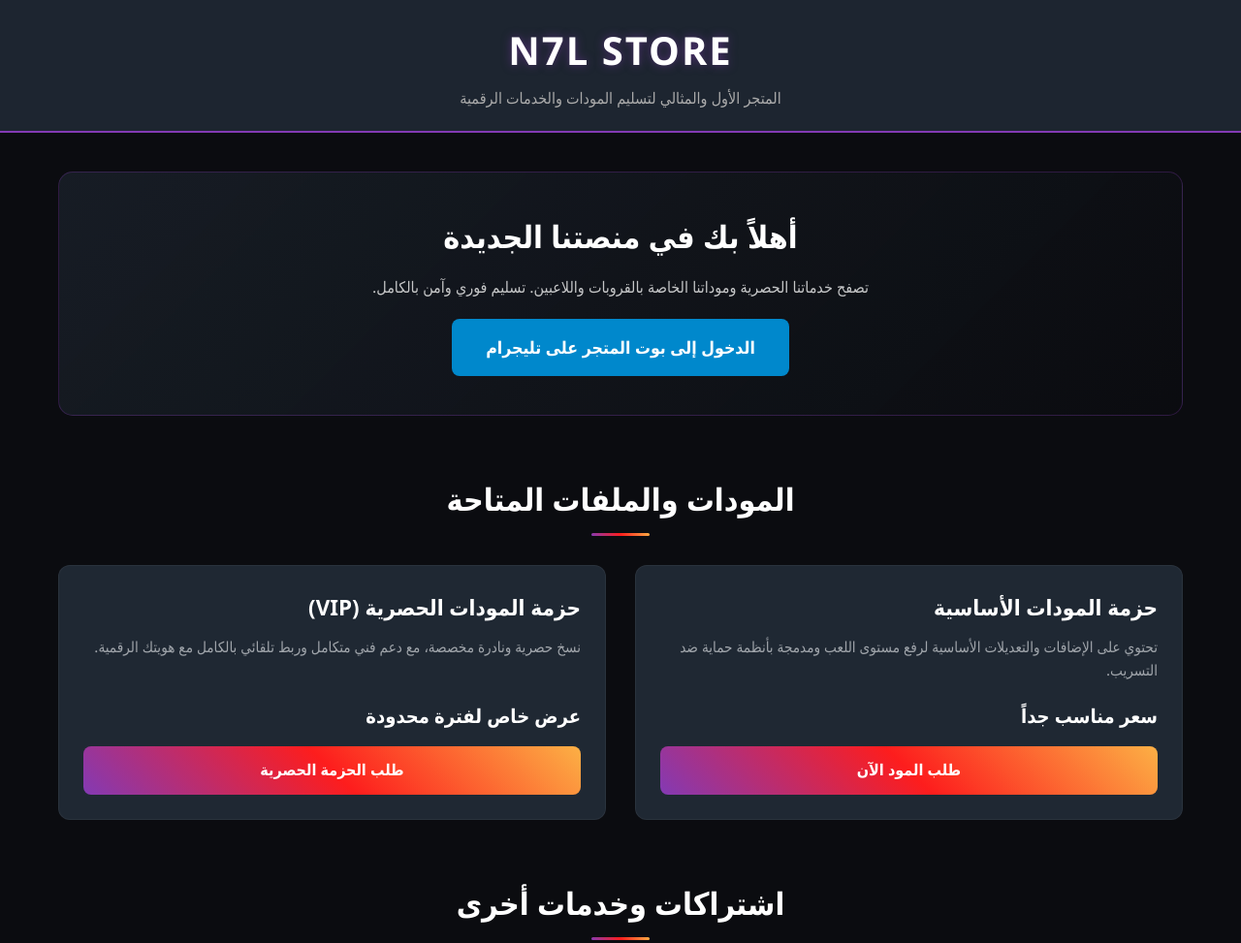
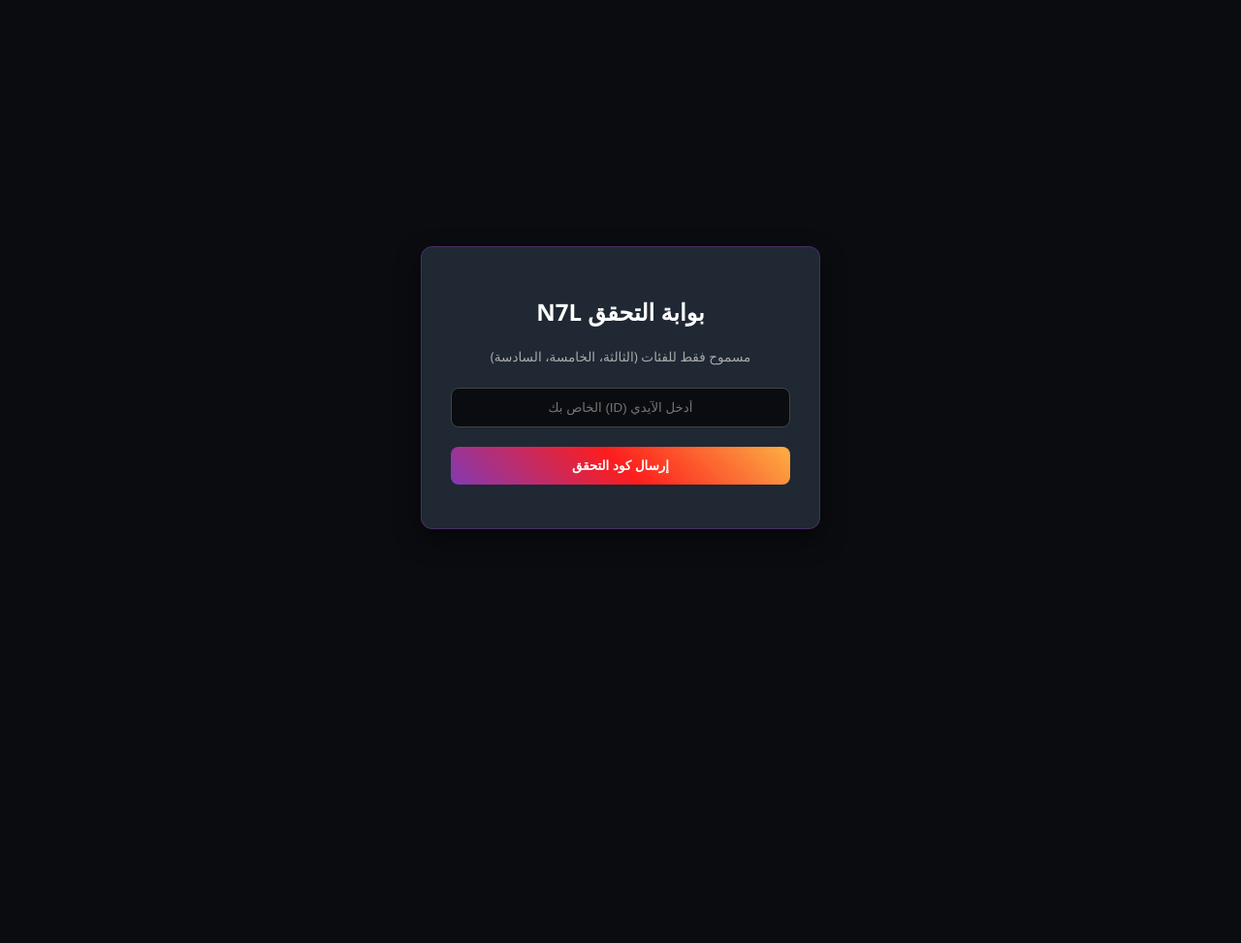
Before and after one commit to khldwf94-cyber/s1, a plain HTML site: page index.html in a window 1280 px wide. Shown: the top 973 px of the page at 97% size. After the commit the page ends 800 px from the top, so only its background shows below. Drawn offline with Linux system fonts and the light colour scheme.

Commit message:
Update index.html

```diff
--- a/index.html
+++ b/index.html
@@ -3,238 +3,133 @@
 <head>
     <meta charset="UTF-8">
     <meta name="viewport" content="width=device-width, initial-scale=1.0">
-    <title>N7L Store | متجر إن سفن إل</title>
+    <title>N7L Store | التحقق من الهوية</title>
     <style>
         :root {
             --bg-color: #0b0c10;
             --secondary-bg: #1f2833;
             --text-color: #c5c6c7;
-            --primary-color: #66fcf1;
             --accent-color: #833ab4;
             --gradient-accent: linear-gradient(45deg, #833ab4, #fd1d1d, #fcb045);
         }
-
-        * {
-            box-sizing: border-box;
-            margin: 0;
-            padding: 0;
-            font-family: 'Segoe UI', Tahoma, Geneva, Verdana, sans-serif;
-        }
-
         body {
             background-color: var(--bg-color);
             color: var(--text-color);
-            line-height: 1.6;
+            font-family: 'Segoe UI', sans-serif;
+            display: flex;
+            justify-content: center;
+            align-items: center;
+            height: 100vh;
+            margin: 0;
         }
-
-        header {
-            background-color: rgba(31, 40, 51, 0.95);
-            padding: 20px;
+        .login-box {
+            background-color: var(--secondary-bg);
+            padding: 30px;
+            border-radius: 12px;
+            border: 1px solid rgba(131, 58, 180, 0.4);
             text-align: center;
-            border-bottom: 2px solid var(--accent-color);
-            position: sticky;
-            top: 0;
-            z-index: 1000;
+            width: 350px;
+            box-shadow: 0 10px 25px rgba(0,0,0,0.5);
         }
-
-        header h1 {
+        h2 { color: #fff; margin-bottom: 20px; }
+        input {
+            width: 100%;
+            padding: 12px;
+            margin: 10px 0;
+            border-radius: 8px;
+            border: 1px solid #444;
+            background-color: #0b0c10;
             color: #fff;
-            font-size: 2.5rem;
-            letter-spacing: 2px;
-            text-shadow: 0 0 10px rgba(131, 58, 180, 0.5);
+            text-align: center;
+            box-sizing: border-box;
         }
-
-        header p {
-            color: #aaa;
-            font-size: 1rem;
-            margin-top: 5px;
-        }
-
-        .container {
-            max-width: 1200px;
-            margin: 40px auto;
-            padding: 0 20px;
-        }
-
-        .welcome-section {
-            text-align: center;
-            margin-bottom: 60px;
-            padding: 40px;
-            background: linear-gradient(135deg, rgba(31, 40, 51, 0.6), rgba(11, 12, 16, 0.8));
-            border-radius: 15px;
-            border: 1px solid rgba(131, 58, 180, 0.3);
-        }
-
-        .welcome-section h2 {
-            color: #fff;
-            font-size: 2rem;
-            margin-bottom: 15px;
-        }
-
-        .section-title {
-            text-align: center;
-            font-size: 2rem;
-            color: #fff;
-            margin-bottom: 30px;
-            position: relative;
-        }
-
-        .section-title::after {
-            content: '';
-            display: block;
-            width: 60px;
-            height: 3px;
-            background: var(--gradient-accent);
-            margin: 10px auto 0;
-            border-radius: 2px;
-        }
-
-        .grid {
-            display: grid;
-            grid-template-columns: repeat(auto-fit, minmax(280px, 1fr));
-            gap: 30px;
-            margin-bottom: 60px;
-        }
-
-        .card {
-            background-color: var(--secondary-bg);
-            border-radius: 12px;
-            overflow: hidden;
-            border: 1px solid rgba(255, 255, 255, 0.05);
-            transition: transform 0.3s, box-shadow 0.3s;
-            display: flex;
-            flex-direction: column;
-        }
-
-        .card:hover {
-            transform: translateY(-5px);
-            box-shadow: 0 10px 20px rgba(131, 58, 180, 0.2);
-            border-color: rgba(131, 58, 180, 0.5);
-        }
-
-        .card-body {
-            padding: 25px;
-            flex-grow: 1;
-            display: flex;
-            flex-direction: column;
-        }
-
-        .card-title {
-            color: #fff;
-            font-size: 1.4rem;
-            margin-bottom: 10px;
-        }
-
-        .card-text {
-            font-size: 0.95rem;
-            color: #a0a5ab;
-            margin-bottom: 20px;
-            flex-grow: 1;
-        }
-
-        .price {
-            font-size: 1.25rem;
-            color: #fff;
-            font-weight: bold;
-            margin-bottom: 15px;
-            display: block;
-        }
-
         .btn {
-            display: inline-block;
             background: var(--gradient-accent);
             color: #fff;
-            padding: 12px 20px;
-            text-align: center;
-            text-decoration: none;
+            border: none;
+            padding: 12px;
+            width: 100%;
             border-radius: 8px;
             font-weight: bold;
-            transition: opacity 0.2s;
             cursor: pointer;
-            border: none;
-            width: 100%;
+            margin-top: 10px;
         }
-
-        .btn:hover {
-            opacity: 0.9;
-        }
-
-        .btn-telegram {
-            background: #0088cc;
-            width: auto;
-            padding: 15px 35px;
-            font-size: 1.1rem;
-            margin-top: 20px;
-        }
-
-        footer {
-            text-align: center;
-            padding: 30px;
-            background-color: #050608;
-            color: #666;
-            font-size: 0.9rem;
-            border-top: 1px solid rgba(255, 255, 255, 0.05);
-        }
-
-        @media (max-width: 768px) {
-            header h1 { font-size: 2rem; }
-            .container { margin: 20px auto; }
-        }
+        .message { margin-top: 15px; font-size: 0.9rem; color: #ff4a4a; }
+        .success-msg { color: #2ecc71; }
     </style>
 </head>
 <body>
 
-    <header>
-        <h1>N7L STORE</h1>
-        <p>المتجر الأول والمثالي لتسليم المودات والخدمات الرقمية</p>
-    </header>
+    <div class="login-box" id="authBox">
+        <h2>بوابة التحقق N7L</h2>
+        <p style="font-size: 0.85rem; color: #aaa;">مسموح فقط للفئات (الثالثة، الخامسة، السادسة)</p>
 
-    <div class="container">
-
-        <div class="welcome-section">
-            <h2>أهلاً بك في منصتنا الجديدة</h2>
-            <p>تصفح خدماتنا الحصرية وموداتنا الخاصة بالقروبات واللاعبين. تسليم فوري وآمن بالكامل.</p>
-            <!-- استبدل رابط التليجرام برابط البوت أو القناة الخاصة بمتجرك -->
-            <a href="https://t.me/YOUR_BOT_USERNAME" target="_blank" class="btn btn-telegram">الدخول إلى بوت المتجر على تليجرام</a>
+        <!-- مرحلة إدخال الآيدي -->
+        <div id="step1">
+            <input type="text" id="userId" placeholder="أدخل الآيدي (ID) الخاص بك">
+            <button class="btn" onclick="sendId()">إرسال كود التحقق</button>
         </div>
 
-        <h3 class="section-title">المودات والملفات المتاحة</h3>
-        <div class="grid">
-            <div class="card">
-                <div class="card-body">
-                    <h4 class="card-title">حزمة المودات الأساسية</h4>
-                    <p class="card-text">تحتوي على الإضافات والتعديلات الأساسية لرفع مستوى اللعب ومدمجة بأنظمة حماية ضد التسريب.</p>
-                    <span class="price">سعر مناسب جداً</span>
-                    <a href="https://t.me/YOUR_BOT_USERNAME" target="_blank" class="btn">طلب المود الآن</a>
-                </div>
-            </div>
-
-            <div class="card">
-                <div class="card-body">
-                    <h4 class="card-title">حزمة المودات الحصرية (VIP)</h4>
-                    <p class="card-text">نسخ حصرية ونادرة مخصصة، مع دعم فني متكامل وربط تلقائي بالكامل مع هويتك الرقمية.</p>
-                    <span class="price">عرض خاص لفترة محدودة</span>
-                    <a href="https://t.me/YOUR_BOT_USERNAME" target="_blank" class="btn">طلب الحزمة الحصرية</a>
-                </div>
-            </div>
+        <!-- مرحلة إدخال الـ OTP -->
+        <div id="step2" style="display: none;">
+            <input type="text" id="otpCode" placeholder="أدخل الكود المستلم (صالح لدقيقة)">
+            <button class="btn" onclick="sendOtp()">دخول الموقع</button>
         </div>
 
-        <h3 class="section-title">اشتراكات وخدمات أخرى</h3>
-        <div class="grid">
-            <div class="card">
-                <div class="card-body">
-                    <h4 class="card-title">الاشتراك السنوي للمطورين</h4>
-                    <p class="card-text">دخول كامل لجميع التحديثات القادمة والمستندات الحصرية طوال العام بدون قيود.</p>
-                    <a href="https://t.me/YOUR_BOT_USERNAME" target="_blank" class="btn">تفاصيل الاشتراك</a>
-                </div>
-            </div>
-        </div>
-
+        <div class="message" id="msg"></div>
     </div>
 
-    <footer>
-        <p>&copy; 2026 N7L Store. جميع الحقوق محفوظة.</p>
-    </footer>
+    <script>
+        let currentUserId = "";
 
+        function sendId() {
+            const id = document.getElementById('userId').value;
+            if(!id) return alert('الرجاء كتابة الآيدي');
+            currentUserId = id;
+
+            fetch('/api/verify-id', {
+                method: 'POST',
+                headers: {'Content-Type': 'application/json'},
+                body: JSON.stringify({ user_id: id })
+            })
+            .then(res => res.json())
+            .then(data => {
+                const msgDiv = document.getElementById('msg');
+                if(data.status === 'success') {
+                    msgDiv.className = "message success-msg";
+                    msgDiv.innerText = data.message;
+                    document.getElementById('step1').style.display = 'none';
+                    document.getElementById('step2').style.display = 'block';
+                } else {
+                    msgDiv.className = "message";
+                    msgDiv.innerText = data.message;
+                }
+            });
+        }
+
+        function sendOtp() {
+            const code = document.getElementById('otpCode').value;
+            if(!code) return alert('الرجاء كتابة كود التحقق');
+
+            fetch('/api/verify-otp', {
+                method: 'POST',
+                headers: {'Content-Type': 'application/json'},
+                body: JSON.stringify({ user_id: currentUserId, code: code })
+            })
+            .then(res => res.json())
+            .then(data => {
+                const msgDiv = document.getElementById('msg');
+                if(data.status === 'success') {
+                    // حفظ الجلسة وتوجيهه للرابط المتغير (صالح لمدة ساعة)
+                    localStorage.setItem('session_token', data.session_token);
+                    alert('تم التحقق بنجاح! مسموح لك بالدخول لمدة 60 دقيقة.');
+                    window.location.href = `/?room=${data.redirect_token}`;
+                } else {
+                    msgDiv.className = "message";
+                    msgDiv.innerText = data.message;
+                }
+            });
+        }
+    </script>
 </body>
 </html>
```
